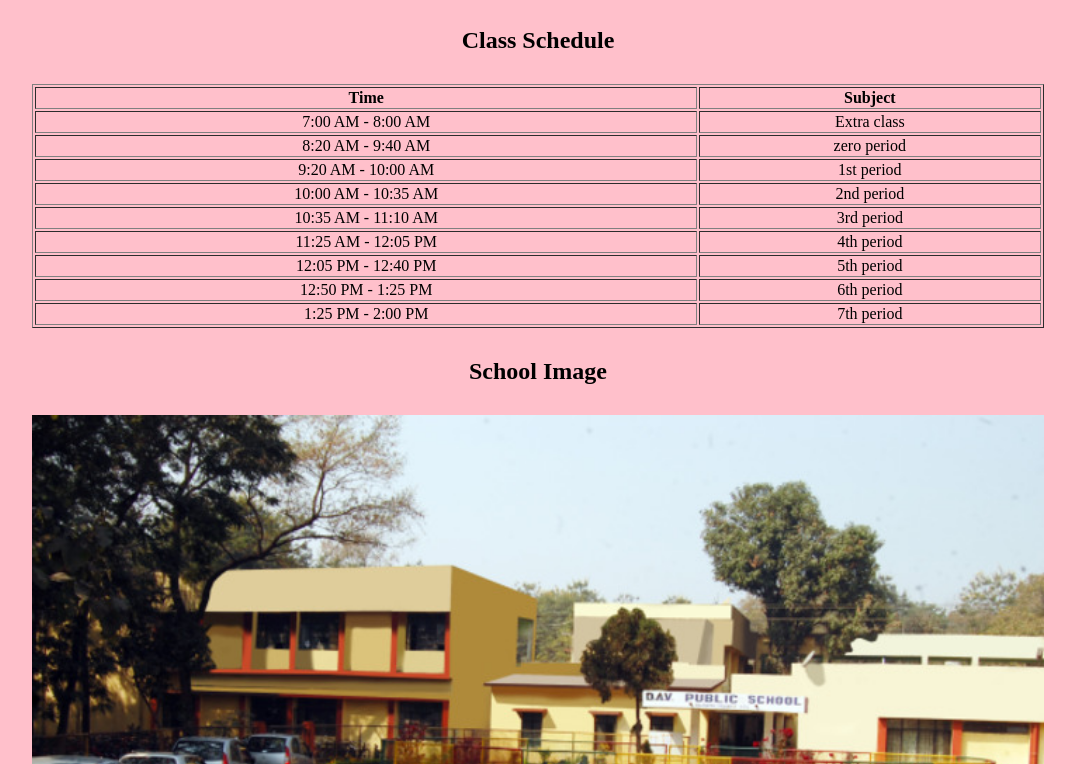
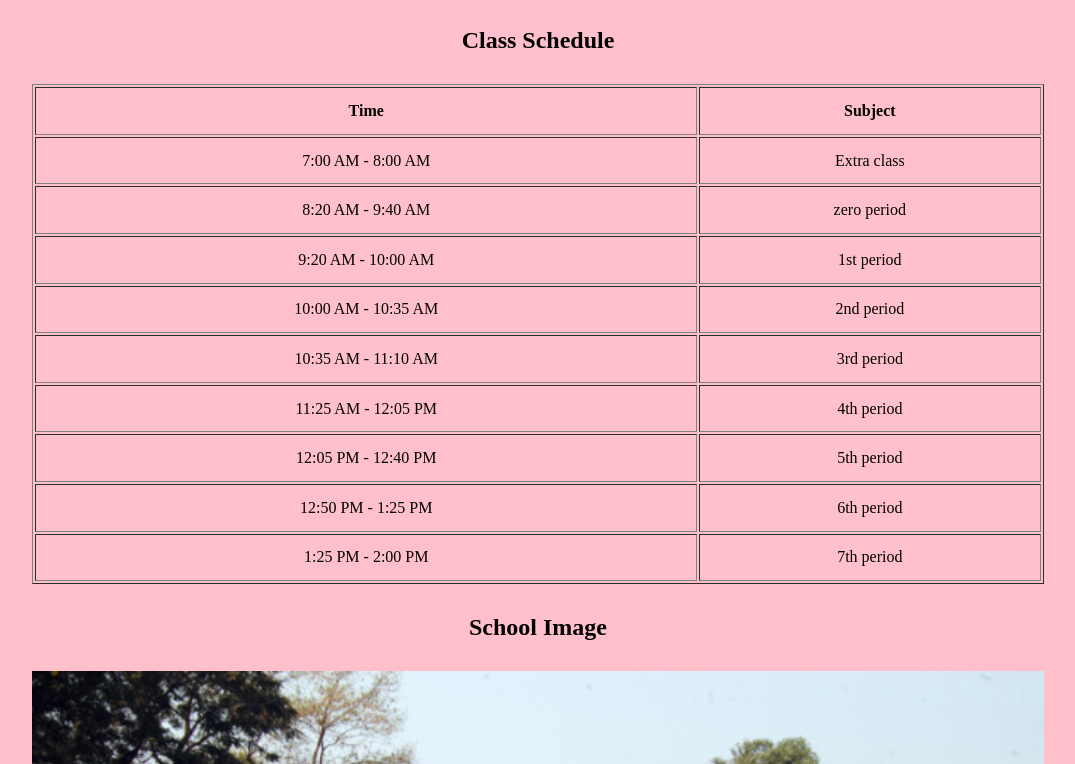
Before and after one commit to sunnybakshi78/Sakshi_Bakshi, a plain HTML site: page index.html in a window 1280 px wide. Shown: the part 716-1480 px from the top of the page, without its empty margins (102-1177 px from the left). Drawn offline with Linux system fonts and the light colour scheme.

Commit message:
Update index.html

```diff
--- a/index.html
+++ b/index.html
@@ -53,7 +53,7 @@
     </ul>
 
     <h2>Class Schedule</h2>
-    <table border="1" align="center" width="80%">
+    <table border="1" align="center" width="80%" height=500px>
         <tr>
             <th>Time</th>
             <th>Subject</th>
```
